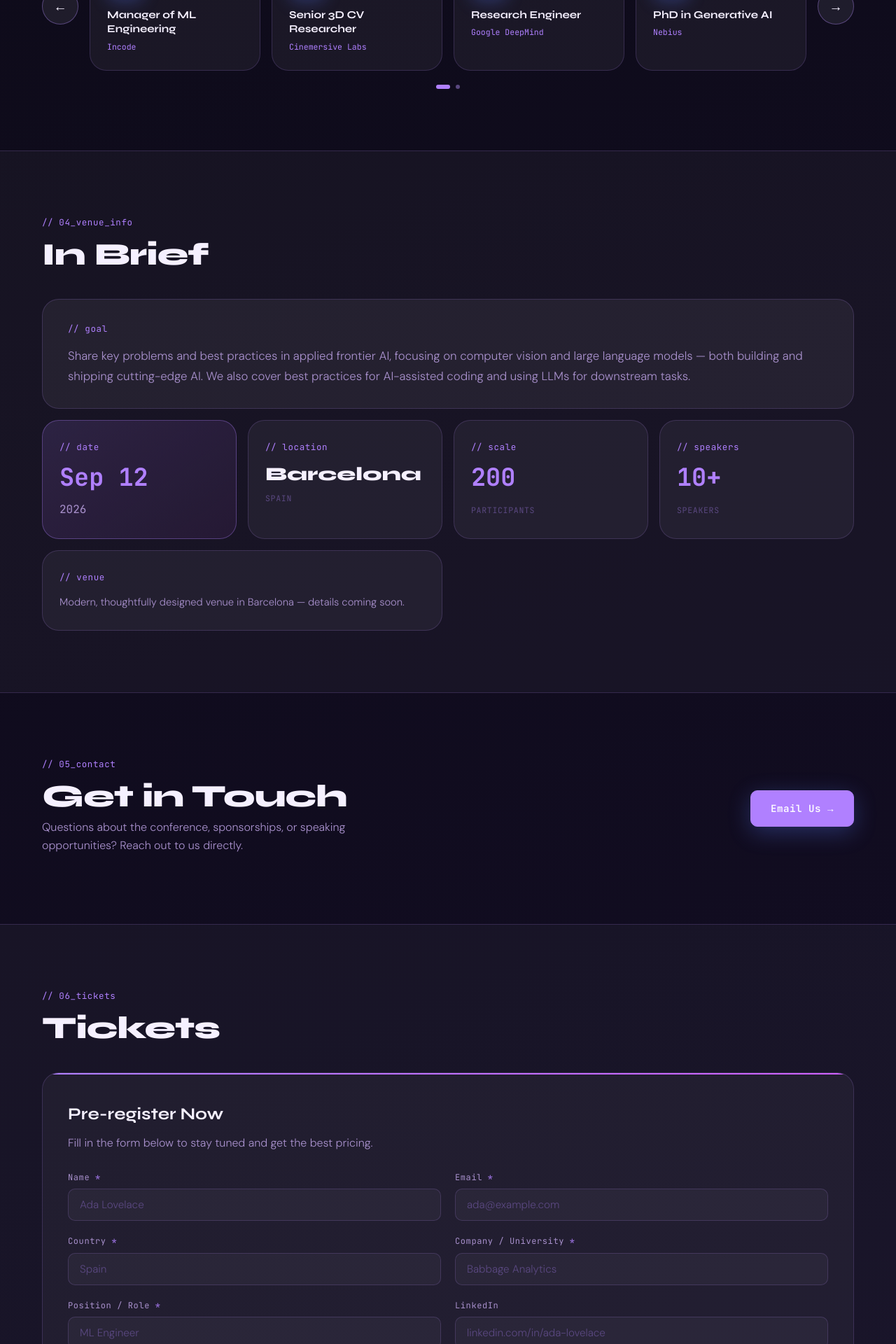
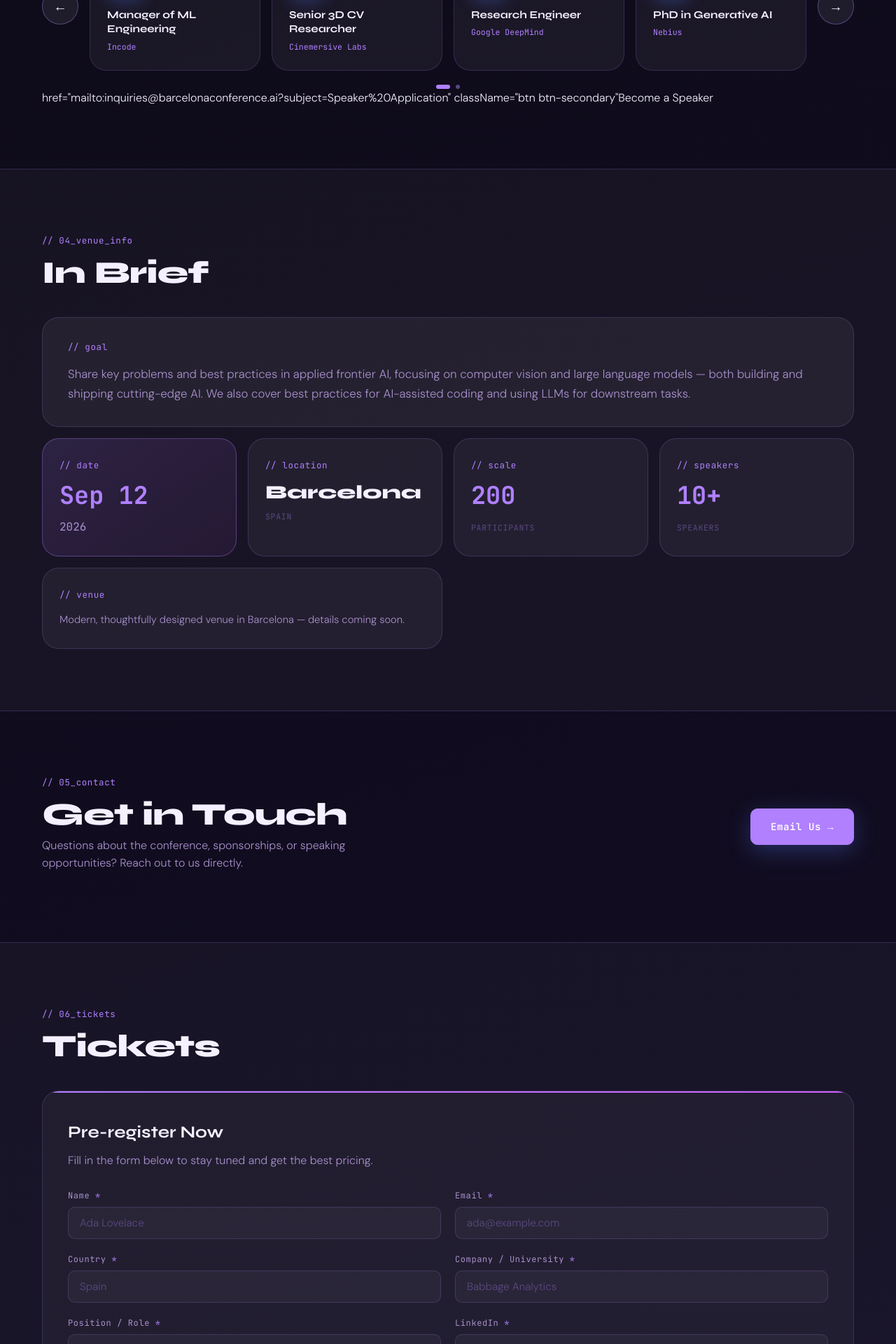
Before and after one commit to anastasiia-commits/aiconf-website, a React (Vite) app: page / in a window 1280 px wide. Shown: the part 2900-4820 px from the top of the page at 70% size. Built offline with nearby package versions, Linux system fonts and the light colour scheme; no server answers.

Commit message:
changes-2

```diff
--- a/index.html
+++ b/index.html
@@ -3,6 +3,7 @@
 <head>
   <meta charset="utf-8" />
   <meta name="viewport" content="width=device-width, initial-scale=1" />
+  <link rel="icon" type="image/png" href="/favicon.png" />
   <title>Barcelona Applied Intelligence Conference</title>
   <link rel="preconnect" href="https://fonts.googleapis.com" />
   <link rel="preconnect" href="https://fonts.gstatic.com" crossorigin />
--- a/src/components/Footer/Footer.tsx
+++ b/src/components/Footer/Footer.tsx
@@ -6,7 +6,7 @@ export default function Footer() {
       <div className="container footer-inner">
         <div className="footer-brand mono">[BAIC] 2026</div>
         <div className="footer-copy">&copy; {new Date().getFullYear()} Barcelona Applied Intelligence Conference</div>
-        <a href="mailto:inquiries@barcelonaconference.ai" className="footer-email mono">support@barcelonaconference.ai</a>
+        <a href="mailto:inquiries@barcelonaconference.ai" className="footer-email mono">inquiries@barcelonaconference.ai</a>
       </div>
     </footer>
   )
--- a/src/components/Organizers/Organizers.tsx
+++ b/src/components/Organizers/Organizers.tsx
@@ -1,12 +1,13 @@
 import { useScrollReveal } from '../../hooks/useScrollReveal.ts'
 import './Organizers.css'
 import efimPhoto from '../../../public/Efim_Boieru.jpg'
+import mishaPhoto from '../../../public/Misha_Gutnikov.jpg'
 import anastasiaPhoto from '../../../public/Anastasiia_Prokopenko.jpg'
 
 const organizers = [
   { initials: 'EB', name: 'Efim Boieru', role: 'Technical Vision & Content', linkedin: 'https://www.linkedin.com/in/efimboieru/', photo: efimPhoto },
-  { initials: 'AP', name: 'Anastasiia Prokopenko', role: 'Strategy & Partnerships', linkedin: 'https://www.linkedin.com/in/anastasiia-prokopenko/', photo: anastasiaPhoto },
-  { initials: 'MG', name: 'Mikhail Gutnikov', role: 'Operations & Growth', linkedin: 'https://www.linkedin.com/in/mikhail-gutnikov-b662611b5/', photo: null },
+  { initials: 'AP', name: 'Anastasiia Prokopenko', role: 'Strategy & Marketing', linkedin: 'https://www.linkedin.com/in/anastasiia-prokopenko/', photo: anastasiaPhoto },
+  { initials: 'MG', name: 'Mikhail Gutnikov', role: 'Operations & Partnerships', linkedin: 'https://www.linkedin.com/in/mikhail-gutnikov-b662611b5/', photo: mishaPhoto },
 ]
 
 function OrgCard({ org }: { org: typeof organizers[number] }) {
--- a/src/components/PreregisterForm/PreregisterForm.tsx
+++ b/src/components/PreregisterForm/PreregisterForm.tsx
@@ -33,6 +33,7 @@ export default function PreregisterForm() {
   function validate(): FormErrors {
     const errs: FormErrors = {}
     if (!formData.name.trim()) errs.name = 'Name is required'
+    if (!formData.linkedin.trim()) errs.linkedin = 'LinkedIn is required'
     if (!formData.country.trim()) errs.country = 'Country is required'
     if (!formData.company.trim()) errs.company = 'Company / University is required'
     if (!formData.role.trim()) errs.role = 'Position is required'
@@ -219,7 +220,7 @@ export default function PreregisterForm() {
 
           <div className="form-group">
             <label htmlFor="prereg-linkedin" className="form-label">
-              LinkedIn
+              LinkedIn <span className="form-req" aria-label="required">*</span>
             </label>
             <input
               type="url"
--- a/src/components/Speakers/Speakers.tsx
+++ b/src/components/Speakers/Speakers.tsx
@@ -71,6 +71,13 @@ export default function Speakers() {
             />
           ))}
         </div>
+      <div className="speakers-cta">
+            href="mailto:inquiries@barcelonaconference.ai?subject=Speaker%20Application"
+            className="btn btn-secondary"
+          <a>
+            Become a Speaker
+          </a>
+        </div>
       </div>
     </section>
   )
```
Also changed, not shown: public/Misha_Gutnikov.jpg (added).
